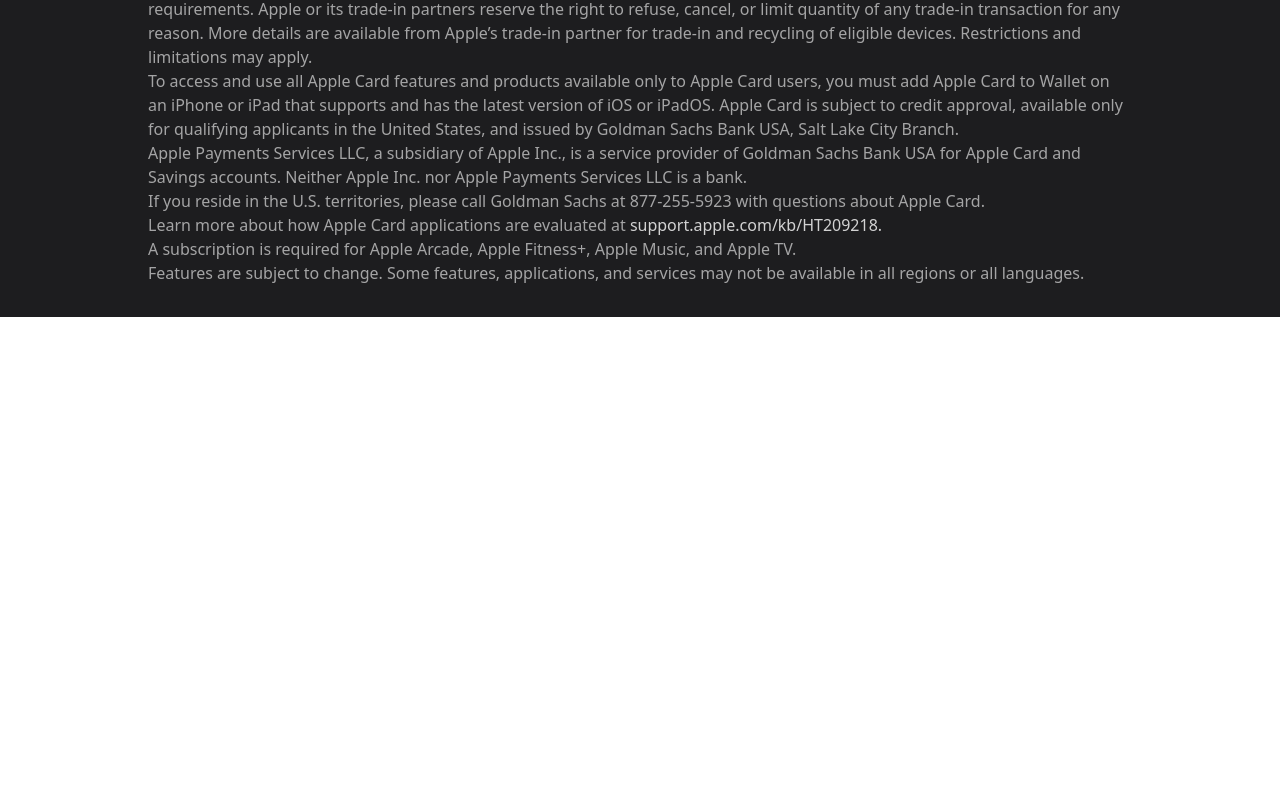
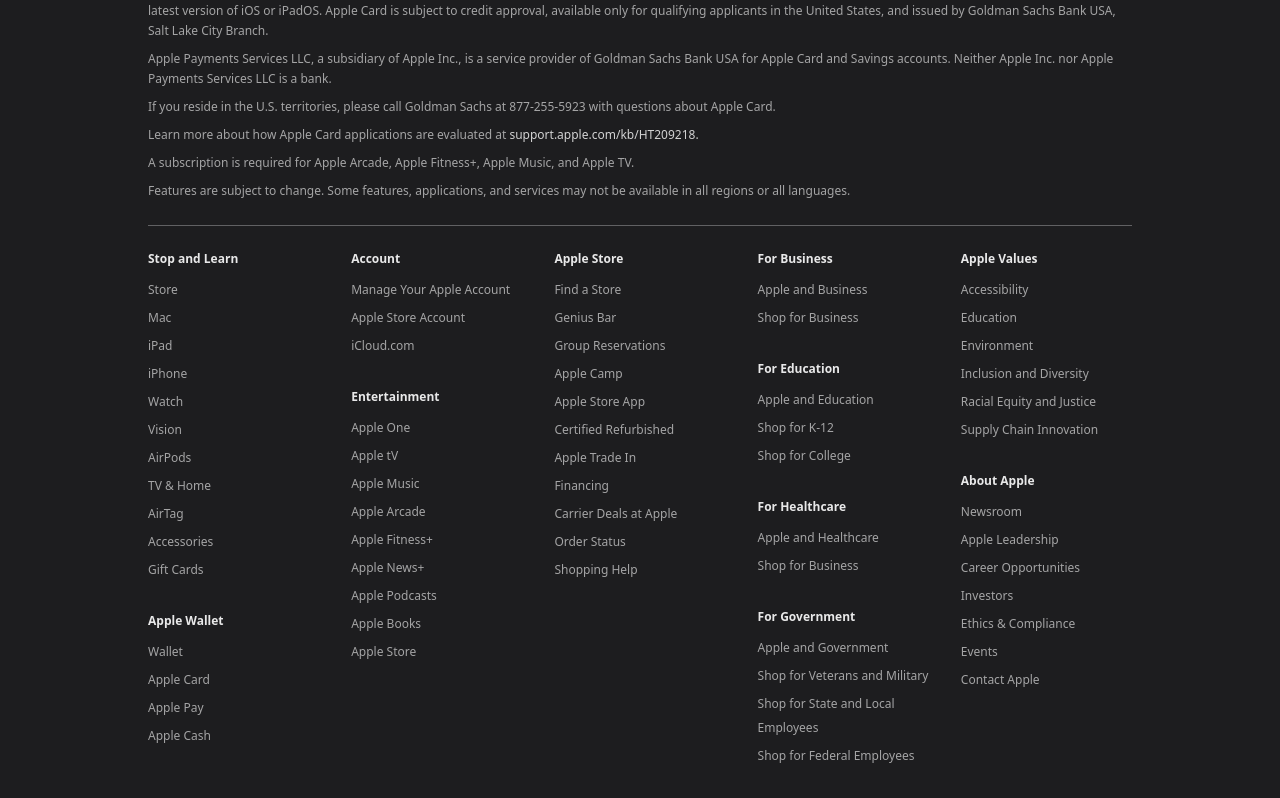
Before and after one commit to TNguyen20194/letphil-level-3, a React (Vite) app: page / in a window 1280 px wide. Shown: the part 3444-4242 px from the top of the page. Before the commit the page ends 3761 px from the top, so only its background shows below. Built offline with nearby package versions, Linux system fonts and the light colour scheme.

Commit message:
Update footer

```diff
--- a/src/components/footer.tsx
+++ b/src/components/footer.tsx
@@ -224,8 +224,9 @@
   return (
      <footer className="w-full bg-[#1d1d1f] text-white/60">
       <div className="max-w-[1024px] mx-auto px-5 py-8">
+
         {/* Term & Footnotes */}
-        <div>
+        <div className=" text-[12px] leading-5 space-y-2 border-b border-white/30 pb-6">
           {footnotes.map((line, i) => (
             <p key={i}>
               {line.map((part, j) => (
@@ -244,6 +245,33 @@
             </p>
           ))}
         </div>
+
+        {/* Link Grid */}
+        <div className="pt-6 grid grid-cols-2 md:grid-cols-5 gap-x-8 gap-y-10">
+          {columns.map((col, colIndex) => (
+            <div key={colIndex} className="space-y-8">
+              {col.groups.map((group) => (
+                <div key={group.title}>
+                  <h4 className="text-[12px] font-semibold text-white/90">
+                    {group.title}
+                  </h4>
+
+                  <ul className="mt-2 space-y-1">
+                    {group.links.map((link) => (
+                      <li key={link.label}>
+                        <a href={link.href} className="text-[12px] hover:underline hover:text-white/90">
+                          {link.label}
+                        </a>
+                      </li>
+                    ))}
+                  </ul>
+                </div>
+              ))}
+            </div>
+          ))
+
+          }
+        </div>
       </div>
      </footer>
   );
```
